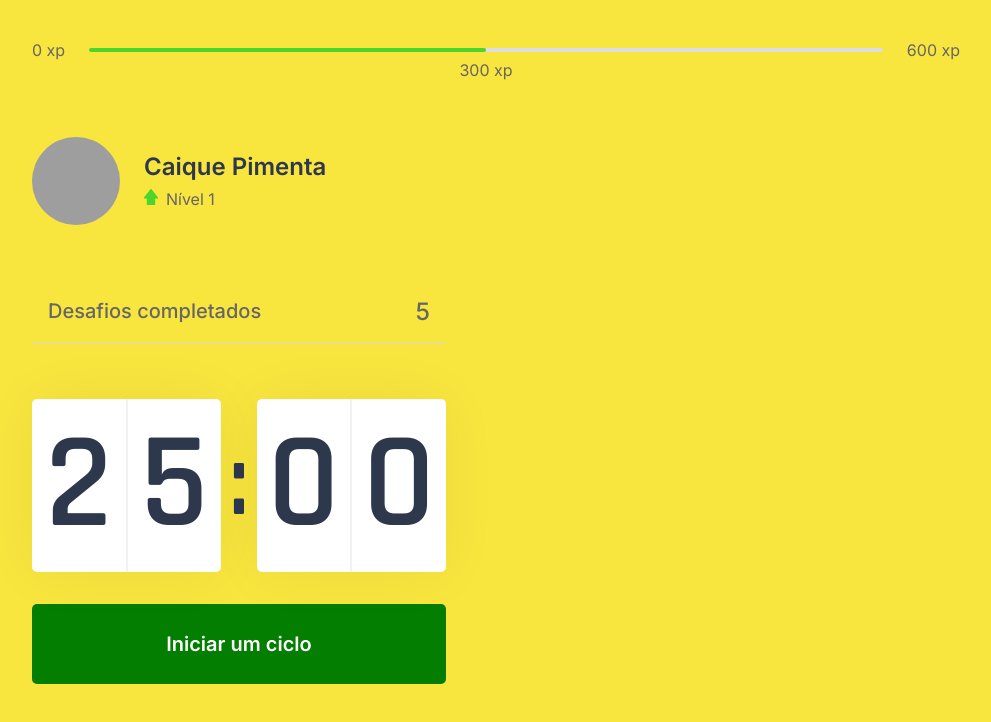
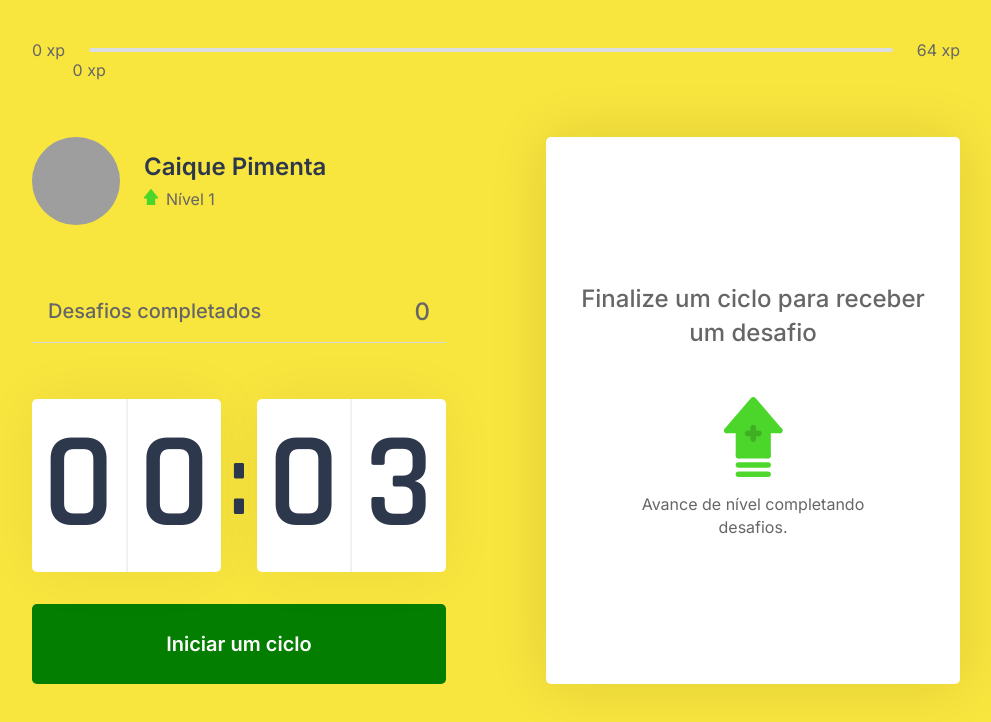
Before and after one commit to cpimenta-apsoftware/se-mexa-next, a Next.js app: page / in a window 1280 px wide. Shown: the top 722 px of the page, without its empty margins (144-1135 px from the left). Built offline with nearby package versions, Linux system fonts and the light colour scheme; grey boxes are pictures that could not be loaded.

Commit message:
chore: troca de informações entre componentes

```diff
--- /dev/null
+++ b/desafios.json
@@ -0,0 +1,62 @@
+[
+  {
+    "tipo": "body",
+    "descricao": "Estique um de seus braços com a palma da mão virada para frente e puxe os dedos para cima por 10 segundos por mão.",
+    "quantidadeExperiencia": 80
+  },
+  {
+    "tipo": "body",
+    "descricao": "Estique seu braço contra o peito e puxe-o utilizando o outro braço por 10 segundos por braço.",
+    "quantidadeExperiencia": 60
+  },
+  {
+    "tipo": "body",
+    "descricao": "Puxe seu pescoço com a ajuda da mão para a direita e para a esquerda, permanecendo na posição por alguns segundos.",
+    "quantidadeExperiencia": 70
+  },
+  {
+    "tipo": "body",
+    "descricao": "Com as duas mãos na parte de trás da cabeça, leve-a para baixo, alongando a parte de trás da região.",
+    "quantidadeExperiencia": 60
+  },
+  {
+    "tipo": "body",
+    "descricao": "Cruze as pernas e desça com as mãos esticadas em direção ao chão. Repita o movimento com a outra perna na frente.",
+    "quantidadeExperiencia": 100
+  },
+  {
+    "tipo": "body",
+    "descricao": "Sentado, abra as pernas e tente encostar as palmas das mãos no chão, repita 3 vezes por 5 segundos.",
+    "quantidadeExperiencia": 80
+  },
+  {
+    "tipo": "body",
+    "descricao": "Puxe o joelho de encontro ao peito e segure, troque de perna após 10 segundos.",
+    "quantidadeExperiencia": 50
+  },
+  {
+    "tipo": "body",
+    "descricao": "Sentado, cruze uma perna e incline seu tronco à frente, troque de perna após 10 segundos.",
+    "quantidadeExperiencia": 80
+  },
+  {
+    "tipo": "eye",
+    "descricao": "Sentado, feche os olhos e cubra-os com as palmas da mão durante 2 minutos, depois abra normalmente.",
+    "quantidadeExperiencia": 90
+  },
+  {
+    "tipo": "eye",
+    "descricao": "Em algum ambiente aberto, olhe o mais longe que puder em quatro direções por 3s, mexa apenas os olhos. Repita 3 vezes.",
+    "quantidadeExperiencia": 140
+  },
+  {
+    "tipo": "eye",
+    "descricao": "Usando os polegares, massage a área abaixo das sobrancelhas em movimentos circulares por 15 segundos.",
+    "quantidadeExperiencia": 70
+  },
+  {
+    "tipo": "body",
+    "descricao": "Em pé, gire a cintura o máximo que puder para a esquerda, segure por cinco segundos. Repita para a direita.",
+    "quantidadeExperiencia": 90
+  }
+]
--- a/src/components/BarraExperiencia.tsx
+++ b/src/components/BarraExperiencia.tsx
@@ -1,17 +1,23 @@
+import { useContext } from 'react';
+import { ContextoDesafio } from '../contexts/ContextoDesafio';
 import styles from '../styles/components/BarraExperiencia.module.css';
 
 export function BarraExperiencia() {
+  const {iiExperienciaAtual, iiExperienciaProximoNivel} = useContext(ContextoDesafio);
+
+  const iiPercentualExperiencia = Math.round((iiExperienciaAtual * 100) / iiExperienciaProximoNivel);
+
   return (
     <header className={styles.barraExperiencia}>
       <span>0 xp</span>
       <div>
-        <div style={{width: '50%'}}/>
+        <div style={{width: `${iiPercentualExperiencia}%`}}/>
 
-        <span className={styles.experienciaAtual} style={{ left: '50%' }}>
-          300 xp
+        <span className={styles.experienciaAtual} style={{ left: `${iiPercentualExperiencia}%` }}>
+          {iiExperienciaAtual} xp
         </span>
       </div>
-      <span>600 xp</span>
+      <span>{iiExperienciaProximoNivel} xp</span>
     </header>
   );
 }
--- /dev/null
+++ b/src/components/CaixaDesafio.tsx
@@ -0,0 +1,47 @@
+import { useContext } from 'react';
+import { ContextoDesafio } from '../contexts/ContextoDesafio';
+import styles from '../styles/components/CaixaDesafio.module.css';
+
+export function CaixaDesafio() {
+
+  const { ioDesafioAtivo, redefinirDesafio } = useContext(ContextoDesafio);
+
+  return (
+    <div className={styles.conteinerCaixaDesafio}>
+      {ioDesafioAtivo ? (
+        <div className={styles.desafioAtivo}>
+          <header>Ganhe {ioDesafioAtivo.quantidadeExperiencia} xp</header>
+          <main>
+            <img src={`icons/${ioDesafioAtivo.tipo}.svg`}/>
+            <strong>Novo desafio</strong>
+            <p>{ioDesafioAtivo.descricao}</p>
+          </main>
+
+          <footer>
+            <button
+              type="button"
+              className={styles.botaoDesafioPerdido}
+              onClick={redefinirDesafio}
+            >
+              Falhei
+            </button>
+            <button
+              type="button"
+              className={styles.botaoDesafioCompletado}
+            >
+              Completei
+            </button>
+          </footer>
+        </div>
+      ) : (
+        <div className={styles.desafioNaoAtivo}>
+        <strong>Finalize um ciclo para receber um desafio</strong>
+        <p>
+          <img src="icons/level-up.svg" alt="Subir Nível" />
+          Avance de nível completando desafios.
+        </p>
+      </div>
+      )}
+    </div>
+  )
+}
--- a/src/components/ContagemRegressiva.tsx
+++ b/src/components/ContagemRegressiva.tsx
@@ -1,9 +1,17 @@
-import { useState, useEffect } from 'react';
+import { useState, useEffect, useContext } from 'react';
+import { ContextoDesafio } from '../contexts/ContextoDesafio';
 import styles from '../styles/components/ContagemRegressiva.module.css';
 
+let ioContagemRegressivaTempoPassado: NodeJS.Timeout;
+const iiTempoMaximo = 0.05 * 60;
+
 export function ContagemRegressiva() {
-  const [iiTempo, definirTempo] = useState(25 * 60);
+
+  const { iniciarNovoDesafio } = useContext(ContextoDesafio);
+
+  const [iiTempo, definirTempo] = useState(iiTempoMaximo);
   const [ibAtivo, definirAtividade] = useState(false);
+  const [ibFinalizado, definirFinalizado] = useState(false);
 
   const iiMinuto = Math.floor(iiTempo / 60);
   const iiSegundo = iiTempo % 60;
@@ -11,15 +19,25 @@ export function ContagemRegressiva() {
   const [iiDezenaMinuto, iiUnidadeMinuto] = String(iiMinuto).padStart(2, '0').split('');
   const [iiDezenaSegundo, iiUnidadeSegundo] = String(iiSegundo).padStart(2, '0').split('');
 
-  function iniciarContagemReressiva() {
-    definirAtividade(!ibAtivo);
+  function iniciarContagemRegressiva() {
+    definirAtividade(true);
+  }
+
+  function redefinirContagemRegressiva() {
+    clearTimeout(ioContagemRegressivaTempoPassado);
+    definirAtividade(false);
+    definirTempo(iiTempoMaximo);
   }
 
   useEffect(() => {
     if (ibAtivo && iiTempo > 0) {
-      setTimeout(() => {
+      ioContagemRegressivaTempoPassado = setTimeout(() => {
         definirTempo(iiTempo - 1);
       }, 1000);
+    } else if (ibAtivo && iiTempo === 0) {
+      definirFinalizado(true);
+      definirAtividade(false);
+      iniciarNovoDesafio();
     }
   }, [ibAtivo, iiTempo]);
 
@@ -37,12 +55,33 @@ export function ContagemRegressiva() {
         </div>
       </div>
 
-      <button type="button"
-        className={styles.botaoContagemRegressiva}
-        onClick={iniciarContagemReressiva}
+      {ibFinalizado ? (
+        <button
+          disabled
+          className={styles.botaoContagemRegressiva}
         >
-        {!ibAtivo?'Iniciar um ciclo':'Parar ciclo'}
-      </button>
+          Ciclo encerrado
+          <img src="icons/check_circle.svg" alt="Check" />
+        </button>
+      ) : (
+        <>
+          {ibAtivo ? (
+            <button type="button"
+              className={`${styles.botaoContagemRegressiva} ${styles.botaoContagemRegressivaAtivo}`}
+              onClick={redefinirContagemRegressiva}
+            >
+              Abandonar ciclo
+            </button>
+          ) : (
+              <button type="button"
+                className={styles.botaoContagemRegressiva}
+                onClick={iniciarContagemRegressiva}
+              >
+                Iniciar um ciclo
+              </button>
+            )}
+        </>
+      )}
     </div>
   );
 }
--- a/src/components/DesafioCompletado.tsx
+++ b/src/components/DesafioCompletado.tsx
@@ -1,10 +1,14 @@
+import { useContext } from 'react';
+import { ContextoDesafio } from '../contexts/ContextoDesafio';
 import styles from '../styles/components/DesafioCompletado.module.css';
 
 export function DesafioCompletado() {
+  const {iiDesafiosCompletados} = useContext(ContextoDesafio);
+
   return (
     <div className={styles.conteinerDesafioCompletado}>
       <span>Desafios completados</span>
-      <span>5</span>
+      <span>{iiDesafiosCompletados}</span>
     </div>
   );
 }
--- /dev/null
+++ b/src/contexts/ContextoDesafio.tsx
@@ -0,0 +1,67 @@
+import { createContext, useState, ReactNode } from 'react';
+import desafios from '../../desafios.json';
+
+interface PropriedadeProvedorDesafio {
+  children: ReactNode;
+}
+
+interface Desafio {
+  tipo: 'body' | 'eye';
+  descricao: string;
+  quantidadeExperiencia: number;
+}
+
+interface RetornoContextoDesafio {
+  iiNivel: number;
+  iiExperienciaAtual: number;
+  iiDesafiosCompletados: number;
+  ioDesafioAtivo: Desafio;
+  iiExperienciaProximoNivel: number;
+  subirNivel: () => void;
+  iniciarNovoDesafio: () => void;
+  redefinirDesafio: () => void;
+}
+
+export const ContextoDesafio = createContext({} as RetornoContextoDesafio);
+
+export function ProvedorDesafio({ children } : PropriedadeProvedorDesafio) {
+  const [iiNivel, definirNivel] = useState(1);
+  const [iiExperienciaAtual, definirExperienciaAtual] = useState(0);
+  const [iiDesafiosCompletados, definirDesafiosCompletados] = useState(0);
+
+  const [ioDesafioAtivo, definirDesafioAtivo] = useState(null);
+
+  const iiExperienciaProximoNivel = Math.pow((iiNivel + 1) * 4, 2)
+
+  function subirNivel(){
+    definirNivel(iiNivel + 1)
+  }
+
+  function iniciarNovoDesafio(){
+    const liIndiceAleatorioDesafio = Math.floor(Math.random() * desafios.length);
+    const liDesafio = desafios[liIndiceAleatorioDesafio];
+
+    definirDesafioAtivo(liDesafio);
+  }
+
+  function redefinirDesafio(){
+    definirDesafioAtivo(null);
+  }
+
+  return (
+    <ContextoDesafio.Provider
+      value={{
+        iiNivel,
+        iiExperienciaAtual,
+        iiDesafiosCompletados,
+        ioDesafioAtivo,
+        iiExperienciaProximoNivel,
+        subirNivel,
+        iniciarNovoDesafio,
+        redefinirDesafio
+      }}
+    >
+      {children}
+    </ContextoDesafio.Provider>
+  );
+}
--- a/src/pages/_app.tsx
+++ b/src/pages/_app.tsx
@@ -1,7 +1,14 @@
-import '../styles/global.css'
+import '../styles/global.css';
+
+import { ProvedorDesafio } from '../contexts/ContextoDesafio';
 
 function MyApp({ Component, pageProps }) {
-  return <Component {...pageProps} />
+
+  return (
+    <ProvedorDesafio>
+      <Component {...pageProps} />
+    </ProvedorDesafio>
+  );
 }
 
-export default MyApp
+export default MyApp;
--- a/src/pages/index.tsx
+++ b/src/pages/index.tsx
@@ -1,9 +1,10 @@
+import Head from 'next/head';
+
 import { BarraExperiencia } from "../components/BarraExperiencia";
 import { ContagemRegressiva } from '../components/ContagemRegressiva';
 import { DesafioCompletado } from '../components/DesafioCompletado';
 import { Perfil } from '../components/Perfil';
-
-import Head from 'next/head';
+import { CaixaDesafio } from "../components/CaixaDesafio";
 
 import styles from '../styles/pages/Inicio.module.css';
 
@@ -22,7 +23,7 @@ export default function Home() {
           <ContagemRegressiva />
         </div>
         <div>
-
+          <CaixaDesafio />
         </div>
       </section>
     </div>
--- /dev/null
+++ b/src/styles/components/CaixaDesafio.module.css
@@ -0,0 +1,111 @@
+.conteinerCaixaDesafio {
+  height: 100%;
+
+  background: var(--branco);
+  border-radius: 5px;
+  box-shadow: 0 0 60px rgba(0,0,0, 0.1);
+  padding: 1.5rem 2rem;
+
+  display: flex;
+  flex-direction: column;
+  align-items: center;
+  justify-content: center;
+
+  text-align: center;
+}
+
+.desafioNaoAtivo {
+  display: flex;
+  flex-direction: column;
+  align-items: center;
+}
+
+.desafioNaoAtivo strong{
+  font-size: 1.5rem;
+  font-weight: 500;
+  line-height: 1.4;
+}
+
+.desafioNaoAtivo p{
+  display: flex;
+  flex-direction: column;
+  align-items: center;
+  line-height: 1.4;
+  max-width: 70%;
+  margin-top: 3rem;
+}
+
+.desafioNaoAtivo p img{
+  margin-bottom: 1rem;
+}
+
+.desafioAtivo {
+  height: 100%;
+
+  display: flex;
+  flex-direction: column;
+}
+
+.desafioAtivo header {
+  color: var(--azul);
+  font-weight: 600;
+  font-size: 1.25rem;
+  padding: 0 2rem 1.5rem;
+  border-bottom: 1px solid var(--linha-cinza);
+}
+
+.desafioAtivo main {
+  flex: 1;
+
+  display: flex;
+  flex-direction: column;
+  align-items: center;
+  justify-content: center;
+}
+
+.desafioAtivo main strong {
+  font-size: 2rem;
+  font-weight: 600;
+  color: var(--titulo);
+  margin: 1.5rem 0 1rem;
+}
+
+.desafioAtivo main p {
+  line-height: 1.5;
+}
+
+.desafioAtivo footer {
+  display: grid;
+  grid-template-columns: repeat(2, 1fr);
+  gap: 1rem;
+}
+
+.desafioAtivo footer button {
+  height: 3rem;
+
+  display: flex;
+  align-items: center;
+  justify-content: center;
+
+  border: 0;
+  border-radius: 5px;
+
+  color: var(--branco);
+
+  font-size: 1rem;
+  font-weight: 600;
+
+  transition: filter 0.2s;
+}
+
+.desafioAtivo footer button.botaoDesafioPerdido{
+  background: var(--vermelho);
+}
+
+.desafioAtivo footer button.botaoDesafioCompletado{
+  background: var(--verde);
+}
+
+.desafioAtivo footer button:hover {
+  filter: brightness(0.9);
+}
```
Also changed, not shown: src/styles/components/ContagemRegressiva.module.css (+25 -1 lines), public/icons/check_circle.svg (added).
